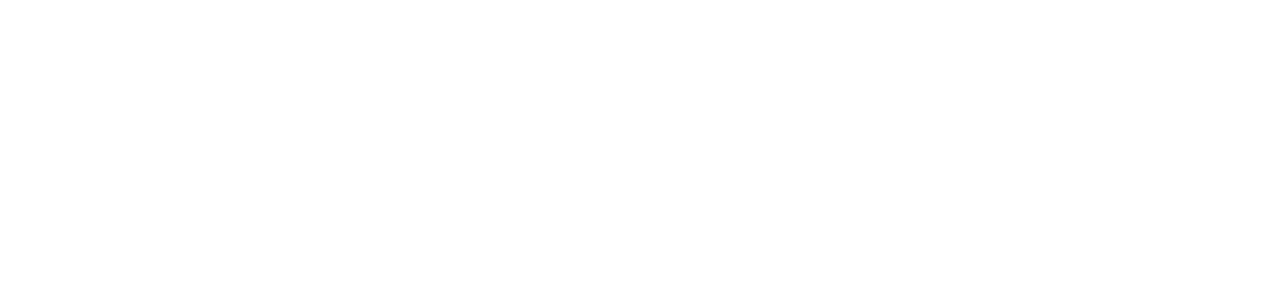
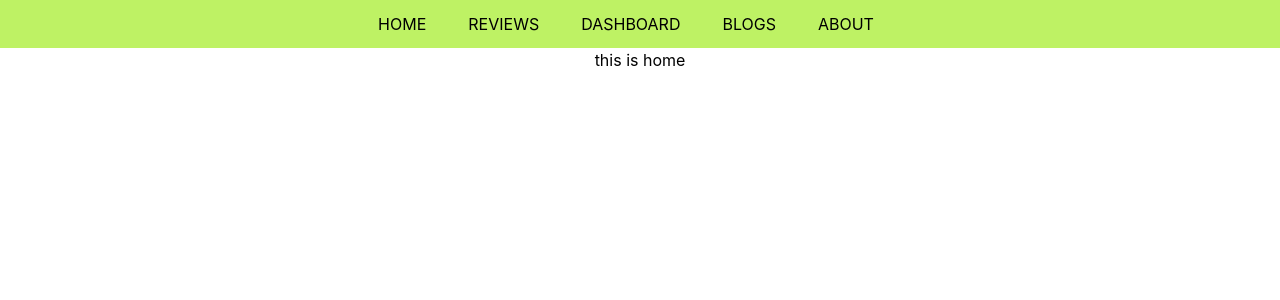
Before and after one commit to hasanarick07/acer-aspire-5, a React (Create React App) app: page / in a window 1280 px wide. Before the commit this address had no page. Shown: the top 300 px of the page. Built offline with nearby package versions, Linux system fonts and the light colour scheme.

Commit message:
custom link created

```diff
--- a/package.json
+++ b/package.json
@@ -3,6 +3,7 @@
   "version": "0.1.0",
   "private": true,
   "dependencies": {
+    "@heroicons/react": "^1.0.6",
     "@testing-library/jest-dom": "^5.16.3",
     "@testing-library/react": "^12.1.4",
     "@testing-library/user-event": "^13.5.0",
--- a/src/App.js
+++ b/src/App.js
@@ -1,11 +1,25 @@
 import "./App.css";
 import { Route, Routes } from "react-router-dom";
+import Header from "./components/Header/Header";
+import Home from "./components/Home/Home";
+import NotFoundPage from "./components/NotFoundPage/NotFoundPage";
+import Reviews from "./components/Reviews/Reviews";
+import Dashboaed from "./components/Dashboard/Dashboard";
+import Blogs from "./components/Blogs/Blogs";
+import About from "./components/About/About";
 
 function App() {
   return (
     <div className="App">
+      <Header></Header>
       <Routes>
-        <Route></Route>
+        <Route path="/" element={<Home></Home>}></Route>
+        <Route path="/home" element={<Home></Home>}></Route>
+        <Route path="/reviews" element={<Reviews></Reviews>}></Route>
+        <Route path="/dashBoard" element={<Dashboaed></Dashboaed>}></Route>
+        <Route path="/blogs" element={<Blogs></Blogs>}></Route>
+        <Route path="/about" element={<About></About>}></Route>
+        <Route path="*" element={<NotFoundPage></NotFoundPage>}></Route>
       </Routes>
     </div>
   );
--- /dev/null
+++ b/src/components/CustomLink/CustomLink.js
@@ -0,0 +1,25 @@
+import React from "react";
+import { Link, useMatch, useResolvedPath } from "react-router-dom";
+
+function CustomLink({ children, to, ...props }) {
+  let resolved = useResolvedPath(to);
+  let match = useMatch({ path: resolved.pathname, end: true });
+
+  return (
+    <div>
+      <Link
+        style={{
+          color: match ? "tomato" : "black",
+          fontWeight: match ? 700 : "",
+          padding: 7,
+        }}
+        to={to}
+        {...props}
+      >
+        {children}
+      </Link>
+    </div>
+  );
+}
+
+export default CustomLink;
--- a/src/components/Header/Header.js
+++ b/src/components/Header/Header.js
@@ -1,9 +1,26 @@
 import React from "react";
+import CustomLink from "../CustomLink/CustomLink";
 
 const Header = () => {
   return (
     <div>
-      <h1>this is Header</h1>
+      <nav className="p-3 bg-lime-300 flex justify-center	">
+        <CustomLink className="mr-7" to="/home">
+          HOME
+        </CustomLink>
+        <CustomLink className="mr-7" to="/reviews">
+          REVIEWS
+        </CustomLink>
+        <CustomLink className="mr-7" to="/dashBoard">
+          DASHBOARD
+        </CustomLink>
+        <CustomLink className="mr-7" to="/blogs">
+          BLOGS
+        </CustomLink>
+        <CustomLink className="mr-7" to="/about">
+          ABOUT
+        </CustomLink>
+      </nav>
     </div>
   );
 };
--- /dev/null
+++ b/src/components/NotFoundPage/NotFoundPage.js
@@ -0,0 +1,19 @@
+import React from "react";
+import { EmojiSadIcon } from "@heroicons/react/solid";
+
+const NotFoundPage = () => {
+  return (
+    <div className="mt-52">
+      <h2 className="text-xl">The page you are looking for is not available</h2>
+      <h1 className="text-8xl font-bold">
+        4
+        <span>
+          <EmojiSadIcon className="w-28 inline"></EmojiSadIcon>
+        </span>
+        4
+      </h1>
+    </div>
+  );
+};
+
+export default NotFoundPage;
```
Also changed, not shown: 1 other file (tests, documents, lock files or other folders).
